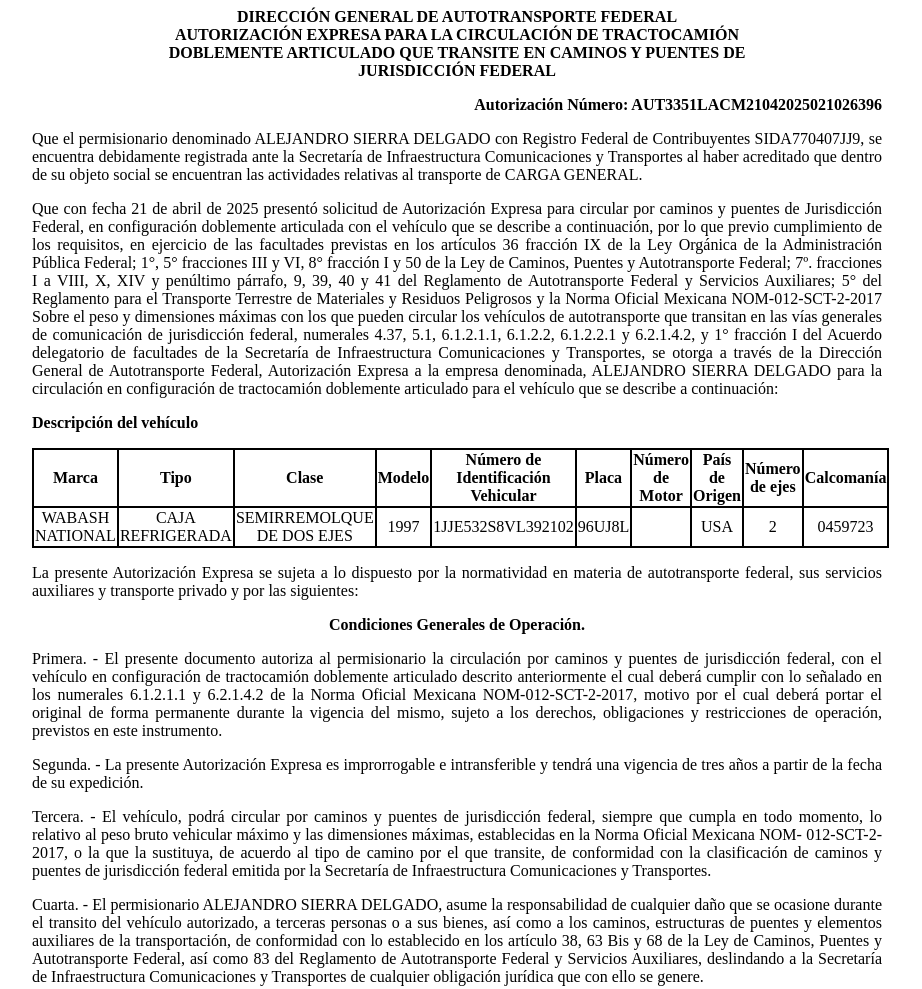
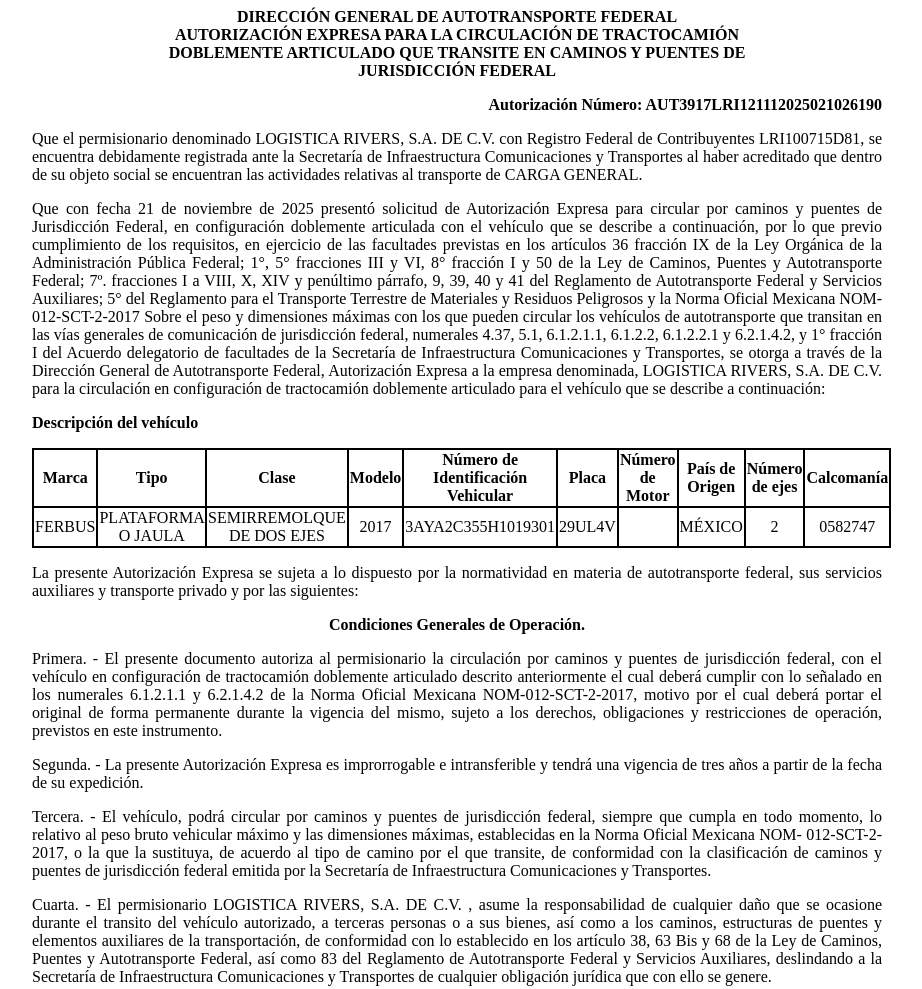
Before and after one commit to app-sct1/ConsultaAutDobleRemolque-folio-0201400, a plain HTML site: page index.html in a window 1280 px wide. Shown: the top 989 px of the page, without its empty margins (183-1105 px from the left). Drawn offline with Linux system fonts and the light colour scheme.

Commit message:
index.html

```diff
--- a/index.html
+++ b/index.html
@@ -75,11 +75,11 @@
 						<p class="sinMargen">DOBLEMENTE ARTICULADO QUE TRANSITE EN CAMINOS Y PUENTES DE</p>
 						<p class="sinMargen">JURISDICCIÓN FEDERAL</p>
 					</div>
-<p class="derechaNegro">Autorización Número: AUT3351LACM21042025021026396</p>
+<p class="derechaNegro">Autorización Número: AUT3917LRI121112025021026190</p>
 
 					<p class="justificado">Que el permisionario denominado
-						ALEJANDRO SIERRA DELGADO con Registro Federal de
-						Contribuyentes SIDA770407JJ9, se encuentra
+						LOGISTICA RIVERS, S.A. DE C.V. con Registro Federal de
+						Contribuyentes LRI100715D81, se encuentra
 						debidamente registrada ante la Secretaría de Infraestructura
 						Comunicaciones y Transportes al haber acreditado que dentro de su
 						objeto social se encuentran las actividades relativas al
@@ -87,7 +87,7 @@
 
 
 					<p class="justificado">Que con fecha 21 de
-						abril de 2025 presentó
+						noviembre de 2025 presentó
 						solicitud de Autorización Expresa para circular por caminos y
 						puentes de Jurisdicción Federal, en configuración doblemente
 						articulada con el vehículo que se describe a continuación, por lo
@@ -107,7 +107,7 @@
 						facultades de la Secretaría de Infraestructura Comunicaciones y
 						Transportes, se otorga a través de la
 						Dirección General de Autotransporte Federal, Autorización Expresa a la
-						empresa denominada, ALEJANDRO SIERRA DELGADO para la
+						empresa denominada, LOGISTICA RIVERS, S.A. DE C.V. para la
 						circulación en configuración de tractocamión doblemente articulado
 						para el vehículo que se describe a continuación:</p>
 
@@ -128,16 +128,16 @@
 							<th class="borde">Calcomanía</th>
 						</tr>
 						<tr class="borde">
-							<td class="borde">WABASH NATIONAL</td>
-							<td class="borde">CAJA REFRIGERADA</td>
+							<td class="borde">FERBUS</td>
+							<td class="borde">PLATAFORMA O JAULA</td>
 							<td class="borde">SEMIRREMOLQUE DE DOS EJES</td>
-							<td class="borde">1997</td>
-							<td class="borde">1JJE532S8VL392102</td>
-							<td class="borde">96UJ8L</td>
+							<td class="borde">2017</td>
+							<td class="borde">3AYA2C355H1019301</td>
+							<td class="borde">29UL4V</td>
 							<td class="borde"></td>
-							<td class="borde">USA</td>
+							<td class="borde">MÉXICO</td>
 							<td class="borde">2</td>
-							<td class="borde">0459723</td>
+							<td class="borde">0582747</td>
 						</tr>
 
 					</tbody></table>
@@ -175,7 +175,7 @@
 						Secretaría de Infraestructura Comunicaciones y Transportes.</p>
 
 					<p class="justificado">Cuarta. - El permisionario
-						ALEJANDRO SIERRA DELGADO, asume la responsabilidad de
+						LOGISTICA RIVERS, S.A. DE C.V. , asume la responsabilidad de
 						cualquier daño que se ocasione durante el transito del vehículo
 						autorizado, a terceras personas o a sus bienes, así como a los
 						caminos, estructuras de puentes y elementos auxiliares de la
```
